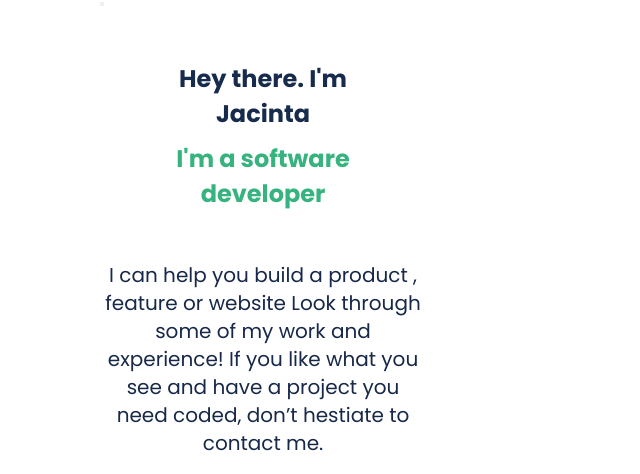
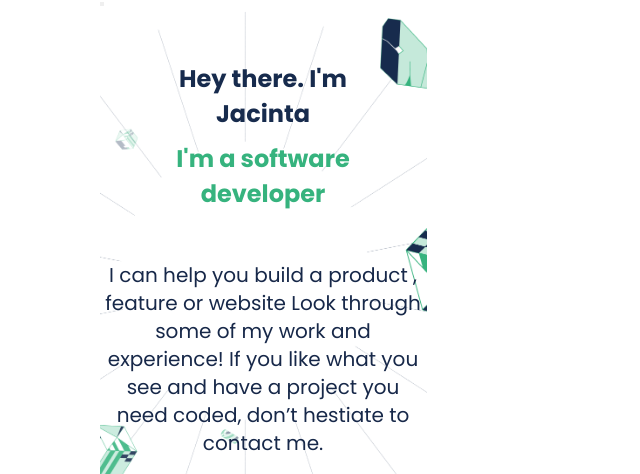
Before and after one commit to JacintaNgwu/My-Portfolio, a website: page index.html in a window 1280 px wide. Shown: the part 42-516 px from the top of the page, without its empty margins (377-1017 px from the left). Drawn offline with Linux system fonts and the light colour scheme; the site is published under a folder, as on GitHub Pages, so addresses that start at the root find nothing.

Commit message:
Updated style.css file

```diff
--- a/style.css
+++ b/style.css
@@ -91,7 +91,7 @@ body {
 
 .headline {
   background-color: #fff;
-  background-image: url(/Images/header-illsutration-mobile@2x.png);
+  background-image: url("Images/header-illsutration-mobile@2x.png");
   background-size: cover;
   background-repeat: no-repeat;
 }
```
